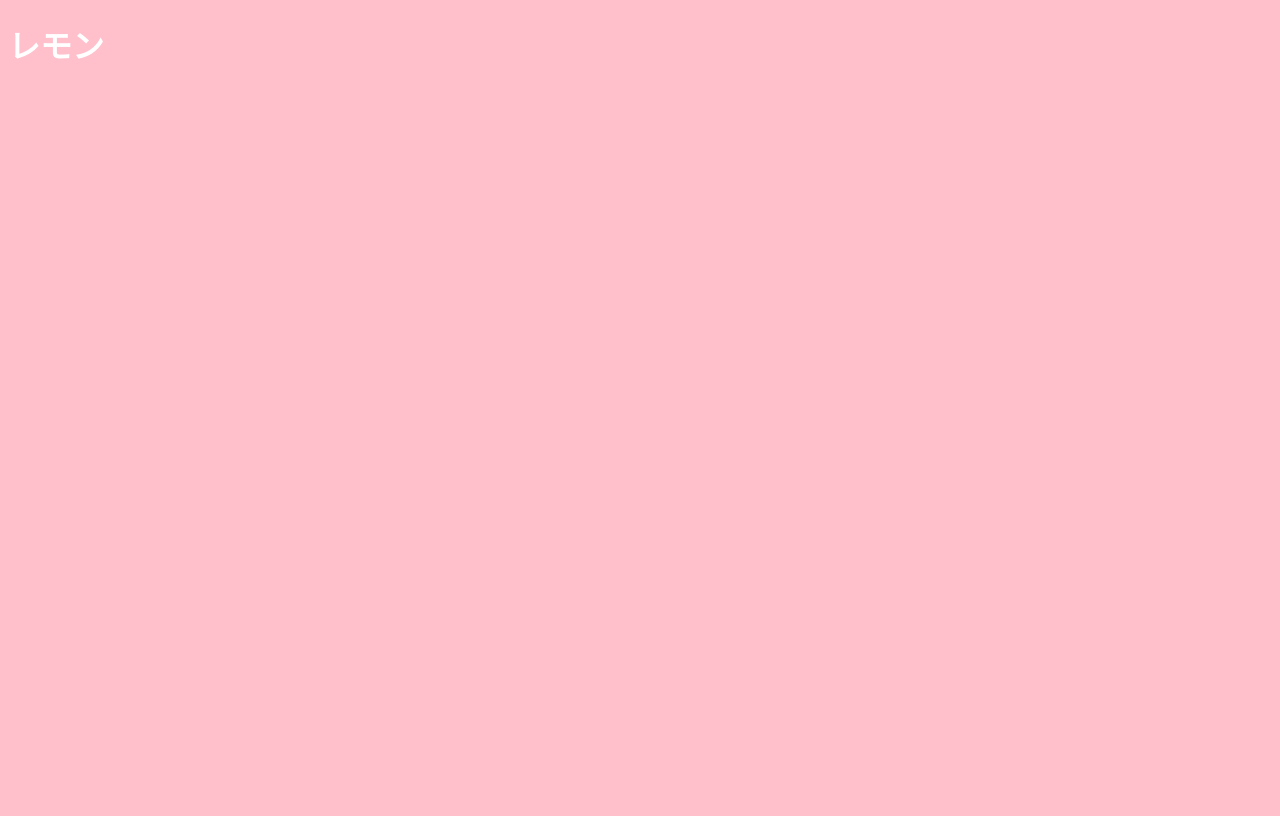
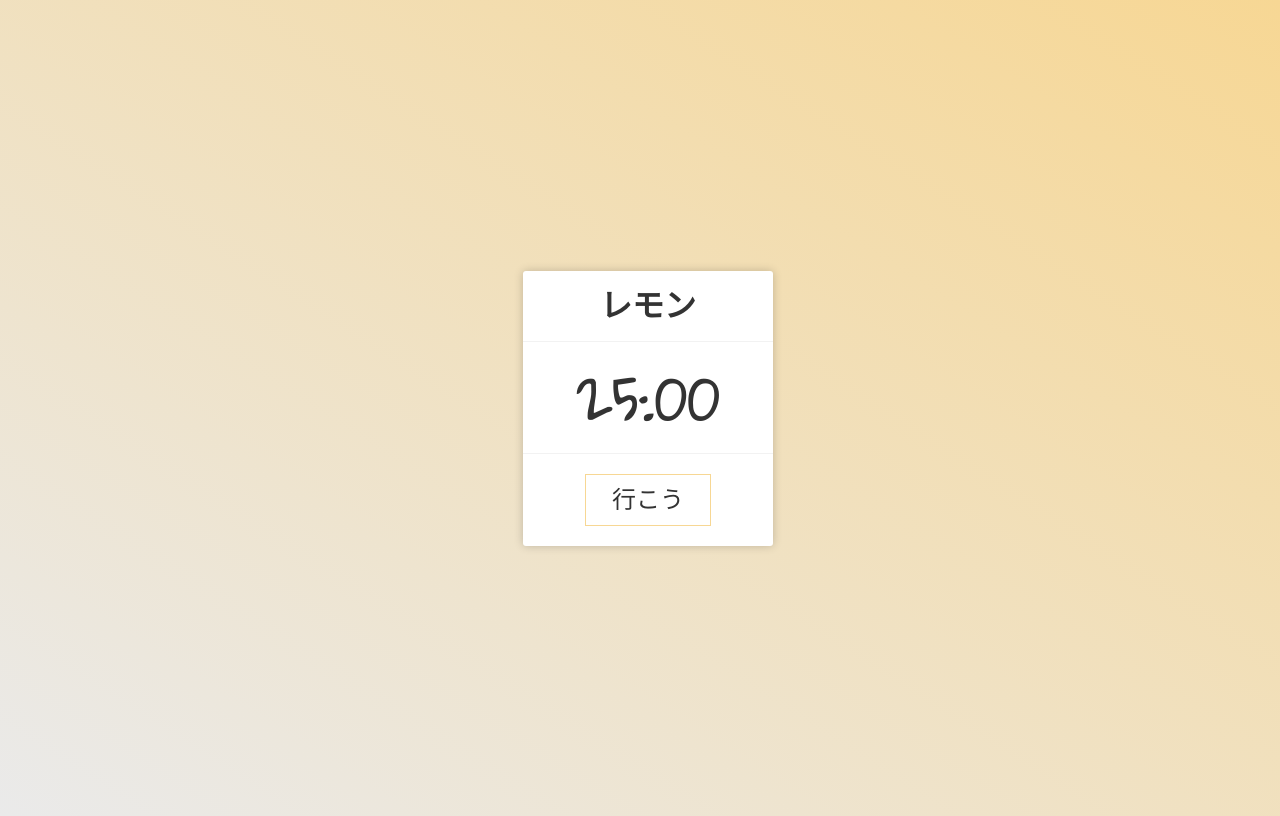
Before and after one commit to itshelby/lemon, a website: page src/index.pug in a window 1280 px wide. Drawn offline with nearby package versions, Linux system fonts and the light colour scheme; files that its build step writes are made by us from their sources; a web font is replaced by a local one.

Commit message:
:lipstick: add gui

```diff
--- a/src/index.pug
+++ b/src/index.pug
@@ -3,5 +3,23 @@ html
   head
     title レモン
     link(rel="stylesheet", href="master.css")
+    link(href="https://fonts.googleapis.com/earlyaccess/sawarabimincho.css", rel="stylesheet")
+    link(href="https://fonts.googleapis.com/css?family=Gloria+Hallelujah", rel="stylesheet")
+
+    link(rel="apple-touch-icon", sizes="180x180", href="images/apple-touch-icon.png")
+    link(rel="icon", type="image/png", sizes="32x32", href="images/favicon-32x32.png")
+    link(rel="icon", type="image/png", sizes="16x16", href="images/favicon-16x16.png")
+    link(rel="manifest", href="images/site.webmanifest")
+    link(rel="mask-icon", href="images/safari-pinned-tab.svg", color="#5bbad5")
+    link(rel="shortcut icon", href="images/favicon.ico")
+    meta(name="msapplication-TileColor", content="#2b5797")
+    meta(name="msapplication-config", content="images/browserconfig.xml")
+    meta(name="theme-color", content="#ffffff")
   body
-    h1 レモン
+    main
+      header
+        h1 レモン
+      section.clock
+        h2 25:00
+      section.button
+        span#button-start 行こう
--- a/src/master.sass
+++ b/src/master.sass
@@ -1,3 +1,57 @@
+$font-color: #333
+$font: "Sawarabi Mincho"
+
 body
-  background: pink
-  color: #fff
+  background-image: linear-gradient(to right top, #eaeaea, #f7d794)
+  color: $font-color
+  font-family: $font
+  display: flex
+  justify-content: center
+  align-content: space-between
+  align-items: center
+  flex-direction: column
+  height: 100vh
+  width: 100%
+  overflow: hidden
+
+main
+  display: flex
+  flex-direction: column
+  background: #fff
+  box-shadow: 0 0 10px rgba(0,0,0,0.2)
+  width: 250px
+  border-radius: 3px
+  text-align: center
+
+header
+  height: 70px
+  border-bottom: 1px solid rgba(0,0,0,0.05)
+  h1
+    margin: 0
+    line-height: 70px
+    font-size: 2em
+
+.clock
+  border-bottom: 1px solid rgba(0,0,0,0.05)
+  h2
+    margin: 0em 0 0 0
+    font-size: 3.5em
+    font-family: 'Gloria Hallelujah', cursive
+    font-weight: 100
+
+.button
+  display: flex
+  justify-content: center
+  margin: 1.25em
+  span
+    font-size: 1.5em
+    border: 1px solid #f7d794
+    padding: 0 0.5em
+    color: #333
+    cursor: pointer
+    transition: all 0.35s
+    width: 100px
+    height: 50px
+    line-height: 50px
+    &:hover
+      background: #f7d794
```
